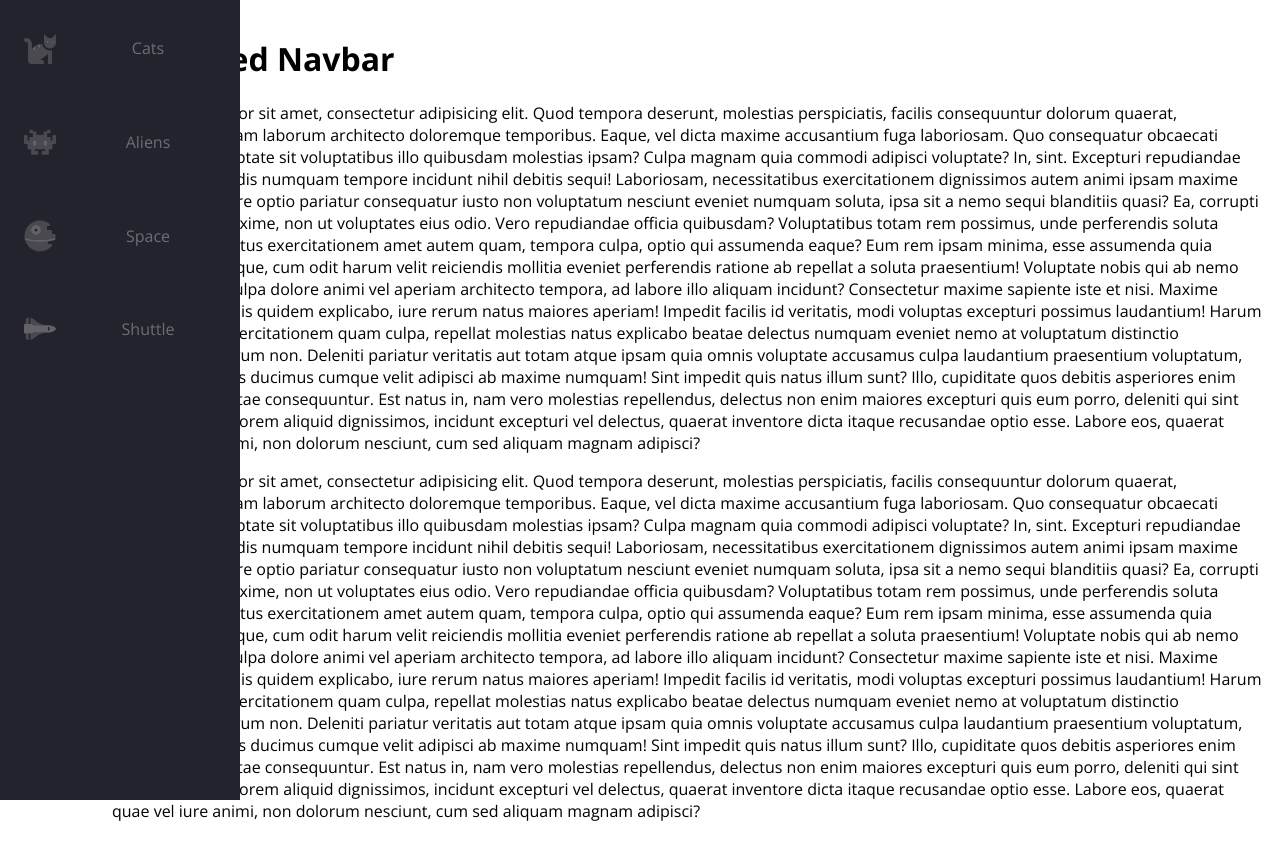
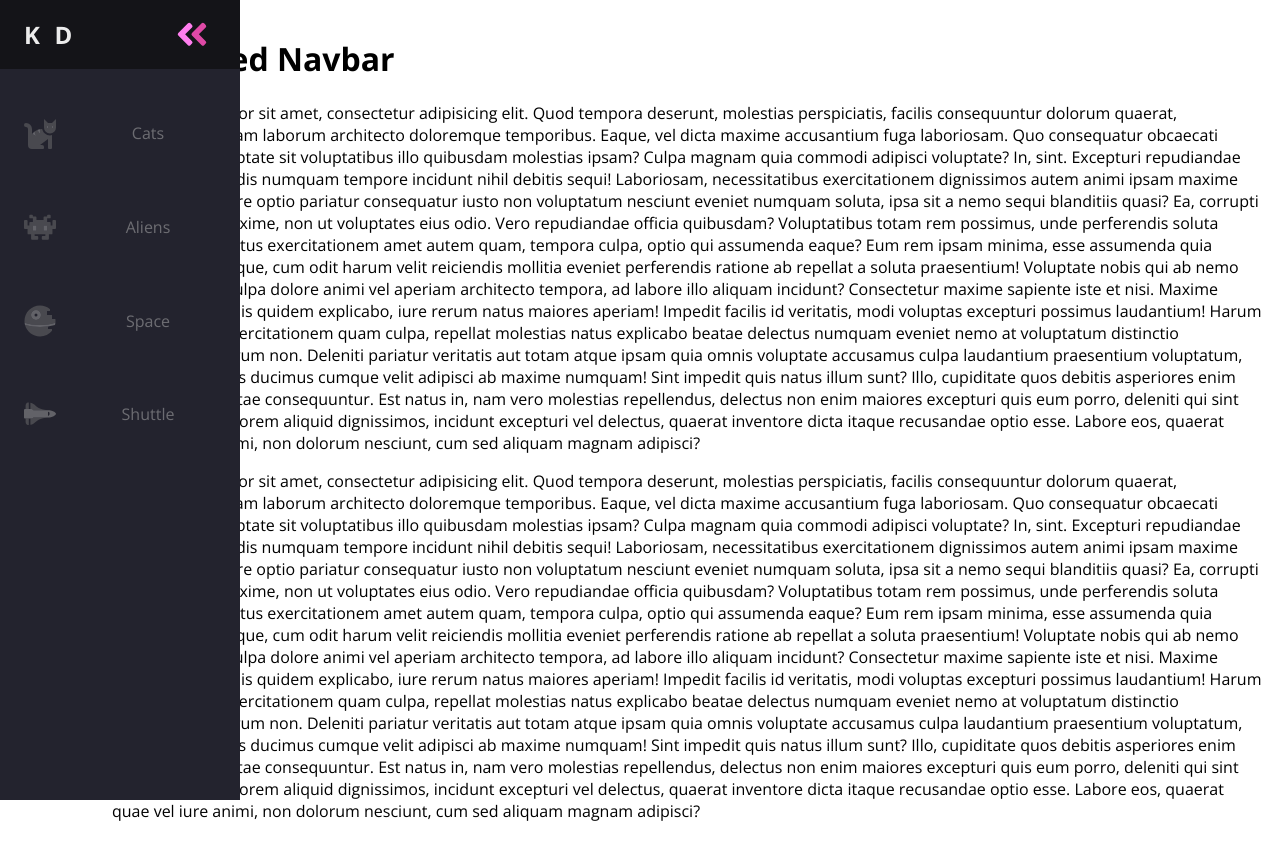
Before and after one commit to KDonawa/CSS-Toolbox, a plain HTML site: page animated-navbar/index.html in a window 1280 px wide. Drawn offline with nearby package versions, Linux system fonts and the light colour scheme.

Commit message:
Added a logo

```diff
--- a/animated-navbar/index.html
+++ b/animated-navbar/index.html
@@ -15,6 +15,35 @@
   <body>
     <nav class="navbar">
       <ul class="navbar-nav">
+        <li class="logo">
+          <a href="#" class="nav-link">
+            <span class="link-text logo-text">K D</span>
+            <svg
+              aria-hidden="true"
+              focusable="false"
+              data-prefix="fad"
+              data-icon="angle-double-right"
+              role="img"
+              xmlns="http://www.w3.org/2000/svg"
+              viewBox="0 0 448 512"
+              class="svg-inline--fa fa-angle-double-right fa-w-14 fa-5x"
+            >
+              <g class="fa-group">
+                <path
+                  fill="currentColor"
+                  d="M224 273L88.37 409a23.78 23.78 0 0 1-33.8 0L32 386.36a23.94 23.94 0 0 1 0-33.89l96.13-96.37L32 159.73a23.94 23.94 0 0 1 0-33.89l22.44-22.79a23.78 23.78 0 0 1 33.8 0L223.88 239a23.94 23.94 0 0 1 .1 34z"
+                  class="fa-secondary"
+                ></path>
+                <path
+                  fill="currentColor"
+                  d="M415.89 273L280.34 409a23.77 23.77 0 0 1-33.79 0L224 386.26a23.94 23.94 0 0 1 0-33.89L320.11 256l-96-96.47a23.94 23.94 0 0 1 0-33.89l22.52-22.59a23.77 23.77 0 0 1 33.79 0L416 239a24 24 0 0 1-.11 34z"
+                  class="fa-primary"
+                ></path>
+              </g>
+            </svg>
+          </a>
+        </li>
+
         <li class="nav-item">
           <a href="#" class="nav-link">
             <svg
--- a/animated-navbar/style.css
+++ b/animated-navbar/style.css
@@ -37,8 +37,8 @@ main {
 }
 
 .nav-item {
+  width: 100%;
   margin: 1rem 0rem;
-  width: 100%;
 }
 
 .nav-link {
@@ -60,6 +60,34 @@ main {
   width: 2rem;
   min-width: 2rem;
   margin-left: 1.5rem;
+}
+
+.logo {
+  width: 100%;
+  margin-bottom: 1rem;
+}
+
+.logo-text {
+  font-weight: bold;
+  text-transform: uppercase;
+  font-size: 1.5rem;
+  letter-spacing: 0.3ch;
+  display: inline;
+  position: absolute;
+  left: -20rem;
+  transition: var(--transition-speed);
+}
+
+.logo svg {
+  transition: var(--transition-speed);
+}
+.navbar:hover .logo-text {
+  left: 1.5rem;
+}
+
+.navbar:hover .logo svg {
+  margin-left: 11rem;
+  transform: rotate(-180deg);
 }
 
 .fa-primary {
```
